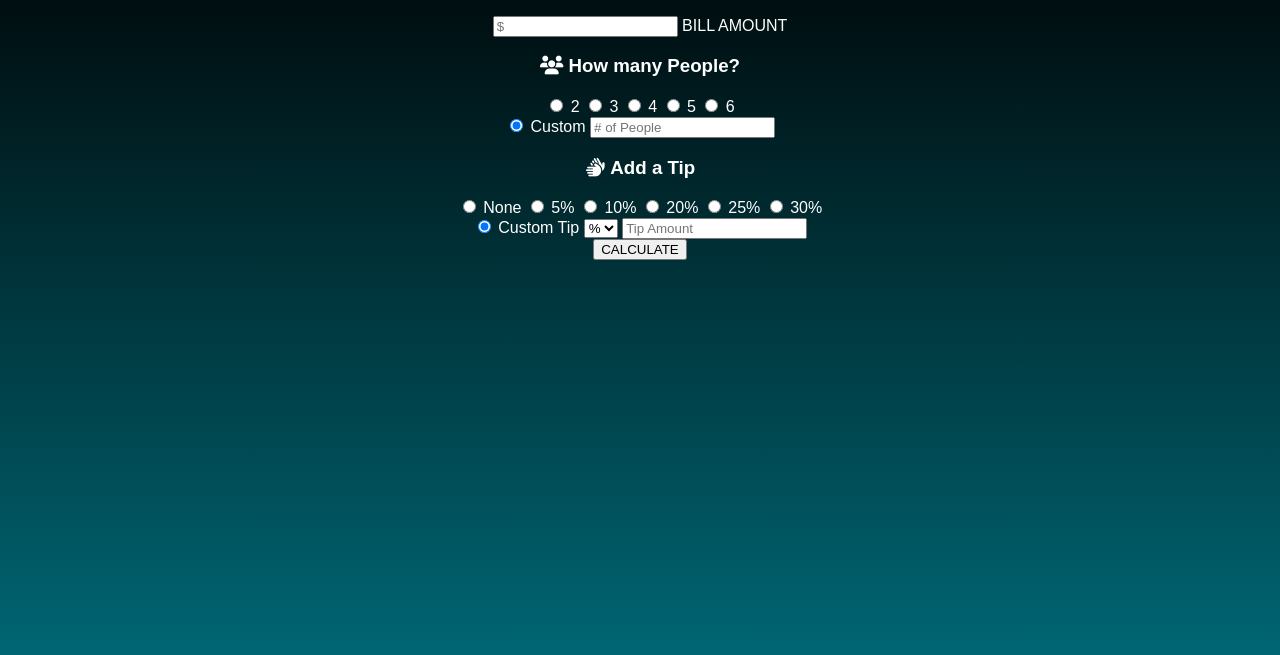
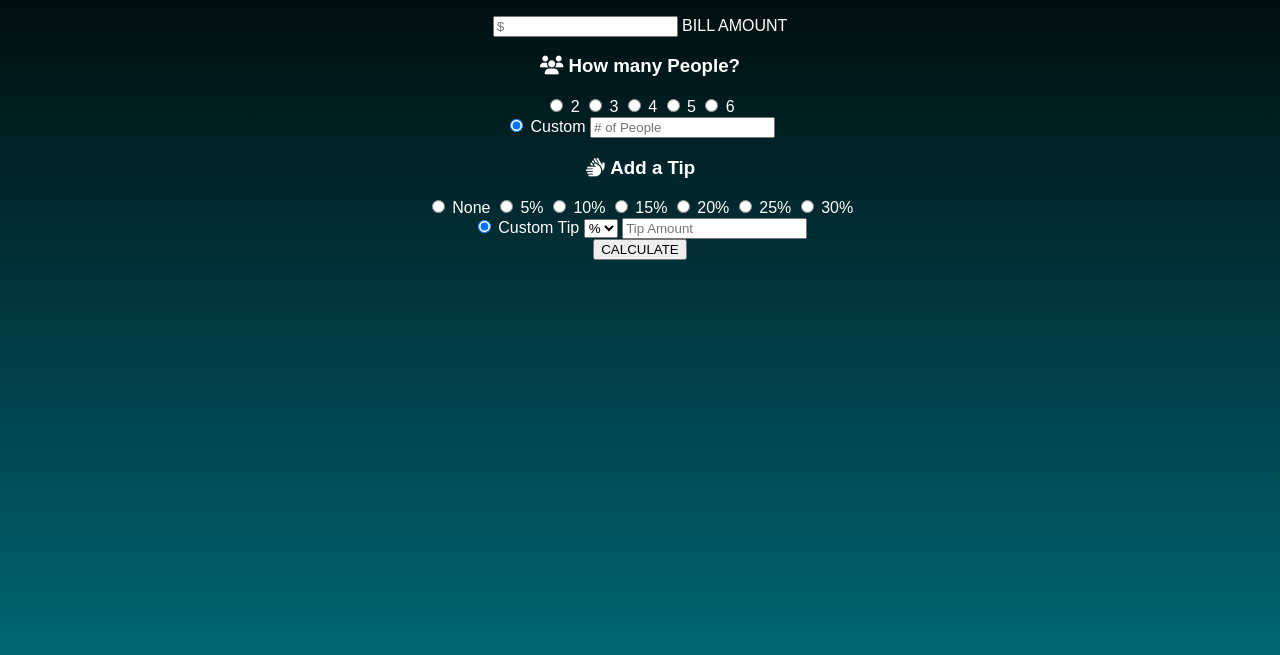
Before and after one commit to DeanLaz/BillSplitX, a plain HTML site: page index.html in a window 1280 px wide. Shown: the part 105-760 px from the top of the page. Drawn offline with Linux system fonts and the light colour scheme.

Commit message:
Added missing radio

```diff
--- a/index.html
+++ b/index.html
@@ -72,6 +72,8 @@
           <label class="container" for="tip-option">5%</label>
           <input type="radio" name="tip-option" id="10%-option" value="10" />
           <label class="container" for="people-option">10%</label>
+          <input type="radio" name="tip-option" id="15%-option" value="15" />
+          <label class="container" for="people-option">15%</label>
           <input type="radio" name="tip-option" id="20%-option" value="20" />
           <label class="container" for="people-option">20%</label>
           <input type="radio" name="tip-option" id="25%-option" value="25" />
```
